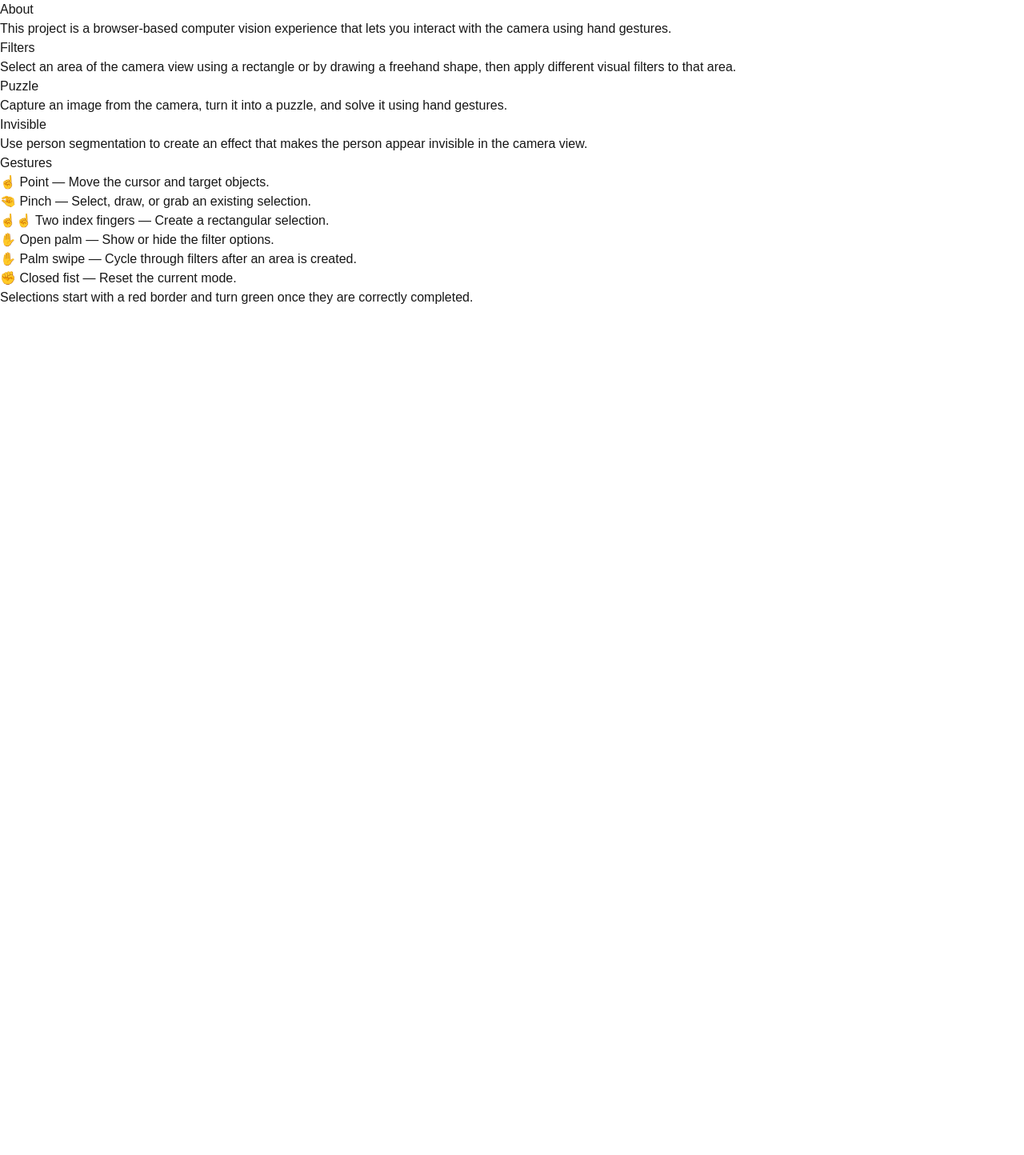
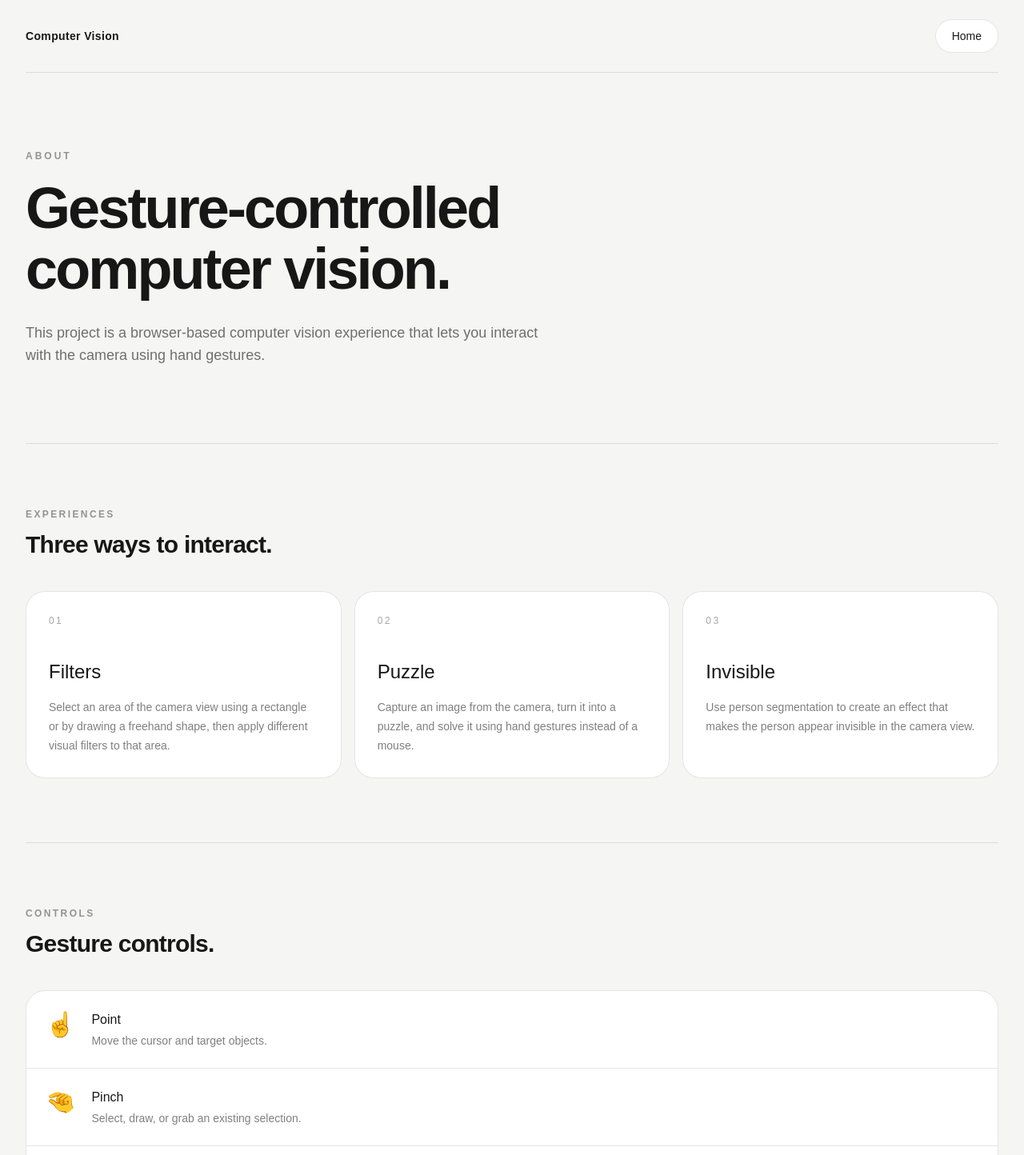
Before and after one commit to EDRIC-1304/cv-gesture-app, a Next.js app: page /about in a window 1280 px wide. Shown: the top 1444 px of the page at 80% size. Before the commit the page ends 800 px from the top, so only its background shows below. Built offline with nearby package versions, Linux system fonts and the light colour scheme.

Commit message:
Refine about page UI

```diff
--- a/app/about/page.js
+++ b/app/about/page.js
@@ -1,44 +1,203 @@
 export default function About() {
   return (
-    <main>
-      <h1>About</h1>
+    <main className="min-h-screen bg-[#f5f5f3] text-[#171717]">
+      <div className="mx-auto min-h-screen max-w-7xl px-5 sm:px-8">
 
-      <p>
-        This project is a browser-based computer vision experience that lets
-        you interact with the camera using hand gestures.
+        {/* Navigation */}
+        <nav className="flex items-center justify-between py-6">
+          <a
+            href="/"
+            className="text-sm font-semibold tracking-wide"
+          >
+            Computer Vision
+          </a>
+
+          <a
+            href="/"
+            className="rounded-full border border-black/10 bg-white px-5 py-2.5 text-sm font-medium transition hover:border-black/20 hover:bg-black hover:text-white"
+          >
+            Home
+          </a>
+        </nav>
+
+        {/* Header */}
+        <section className="border-t border-black/10 py-16 sm:py-24">
+          <p className="mb-5 text-xs font-semibold uppercase tracking-[0.25em] text-black/40">
+            About
           </p>
 
-      <h2>Filters</h2>
-      <p>
-        Select an area of the camera view using a rectangle or by drawing a
-        freehand shape, then apply different visual filters to that area.
+          <h1 className="max-w-4xl text-5xl font-semibold leading-[1.05] tracking-[-0.04em] sm:text-7xl">
+            Gesture-controlled computer vision.
+          </h1>
+
+          <p className="mt-7 max-w-2xl text-base leading-7 text-black/55 sm:text-lg">
+            This project is a browser-based computer vision experience that
+            lets you interact with the camera using hand gestures.
+          </p>
+        </section>
+
+        {/* Modes */}
+        <section className="border-t border-black/10 py-14 sm:py-20">
+          <div className="mb-10">
+            <p className="text-xs font-semibold uppercase tracking-[0.2em] text-black/40">
+              Experiences
             </p>
 
-      <h2>Puzzle</h2>
-      <p>
-        Capture an image from the camera, turn it into a puzzle, and solve it
-        using hand gestures.
+            <h2 className="mt-3 text-3xl font-semibold tracking-tight">
+              Three ways to interact.
+            </h2>
+          </div>
+
+          <div className="grid gap-4 md:grid-cols-3">
+
+            <div className="rounded-3xl border border-black/10 bg-white p-7">
+              <p className="text-xs uppercase tracking-[0.2em] text-black/35">
+                01
               </p>
 
-      <h2>Invisible</h2>
-      <p>
-        Use person segmentation to create an effect that makes the person
-        appear invisible in the camera view.
+              <h3 className="mt-10 text-2xl font-medium">
+                Filters
+              </h3>
+
+              <p className="mt-4 text-sm leading-6 text-black/50">
+                Select an area of the camera view using a rectangle or by
+                drawing a freehand shape, then apply different visual filters
+                to that area.
+              </p>
+            </div>
+
+            <div className="rounded-3xl border border-black/10 bg-white p-7">
+              <p className="text-xs uppercase tracking-[0.2em] text-black/35">
+                02
               </p>
 
-      <h2>Gestures</h2>
+              <h3 className="mt-10 text-2xl font-medium">
+                Puzzle
+              </h3>
 
-      <p>☝️ Point — Move the cursor and target objects.</p>
-      <p>🤏 Pinch — Select, draw, or grab an existing selection.</p>
-      <p>☝️☝️ Two index fingers — Create a rectangular selection.</p>
-      <p>✋ Open palm — Show or hide the filter options.</p>
-      <p>✋ Palm swipe — Cycle through filters after an area is created.</p>
-      <p>✊ Closed fist — Reset the current mode.</p>
+              <p className="mt-4 text-sm leading-6 text-black/50">
+                Capture an image from the camera, turn it into a puzzle, and
+                solve it using hand gestures instead of a mouse.
+              </p>
+            </div>
 
-      <p>
+            <div className="rounded-3xl border border-black/10 bg-white p-7">
+              <p className="text-xs uppercase tracking-[0.2em] text-black/35">
+                03
+              </p>
+
+              <h3 className="mt-10 text-2xl font-medium">
+                Invisible
+              </h3>
+
+              <p className="mt-4 text-sm leading-6 text-black/50">
+                Use person segmentation to create an effect that makes the
+                person appear invisible in the camera view.
+              </p>
+            </div>
+
+          </div>
+        </section>
+
+        {/* Gestures */}
+        <section className="border-t border-black/10 py-14 sm:py-20">
+          <div className="mb-10">
+            <p className="text-xs font-semibold uppercase tracking-[0.2em] text-black/40">
+              Controls
+            </p>
+
+            <h2 className="mt-3 text-3xl font-semibold tracking-tight">
+              Gesture controls.
+            </h2>
+          </div>
+
+          <div className="overflow-hidden rounded-3xl border border-black/10 bg-white">
+            <div className="divide-y divide-black/10">
+
+              <div className="flex gap-5 p-6">
+                <span className="text-3xl">☝️</span>
+                <div>
+                  <h3 className="font-medium">Point</h3>
+                  <p className="mt-1 text-sm text-black/50">
+                    Move the cursor and target objects.
+                  </p>
+                </div>
+              </div>
+
+              <div className="flex gap-5 p-6">
+                <span className="text-3xl">🤏</span>
+                <div>
+                  <h3 className="font-medium">Pinch</h3>
+                  <p className="mt-1 text-sm text-black/50">
+                    Select, draw, or grab an existing selection.
+                  </p>
+                </div>
+              </div>
+
+              <div className="flex gap-5 p-6">
+                <span className="text-3xl">☝️☝️</span>
+                <div>
+                  <h3 className="font-medium">Two index fingers</h3>
+                  <p className="mt-1 text-sm text-black/50">
+                    Create a rectangular selection.
+                  </p>
+                </div>
+              </div>
+
+              <div className="flex gap-5 p-6">
+                <span className="text-3xl">✋</span>
+                <div>
+                  <h3 className="font-medium">Open palm</h3>
+                  <p className="mt-1 text-sm text-black/50">
+                    Show or hide the filter options.
+                  </p>
+                </div>
+              </div>
+
+              <div className="flex gap-5 p-6">
+                <span className="text-3xl">✋</span>
+                <div>
+                  <h3 className="font-medium">Palm swipe</h3>
+                  <p className="mt-1 text-sm text-black/50">
+                    Cycle through filters after an area is created.
+                  </p>
+                </div>
+              </div>
+
+              <div className="flex gap-5 p-6">
+                <span className="text-3xl">✊</span>
+                <div>
+                  <h3 className="font-medium">Closed fist</h3>
+                  <p className="mt-1 text-sm text-black/50">
+                    Reset the current mode.
+                  </p>
+                </div>
+              </div>
+
+            </div>
+          </div>
+
+          <div className="mt-6 rounded-2xl border border-black/10 bg-black/[0.03] p-6">
+            <p className="text-sm leading-6 text-black/55">
               Selections start with a red border and turn green once they are
               correctly completed.
             </p>
+          </div>
+        </section>
+
+        {/* Footer */}
+        <footer className="flex items-center justify-between border-t border-black/10 py-6 text-xs text-black/40">
+          {/* <span>Gesture-controlled computer vision</span> */}
+
+          <a
+            href="/"
+            className="transition hover:text-black"
+          >
+            Back to home
+          </a>
+        </footer>
+
+      </div>
     </main>
   );
 }
```
Lines whose indentation alone changed are shown as unchanged.
